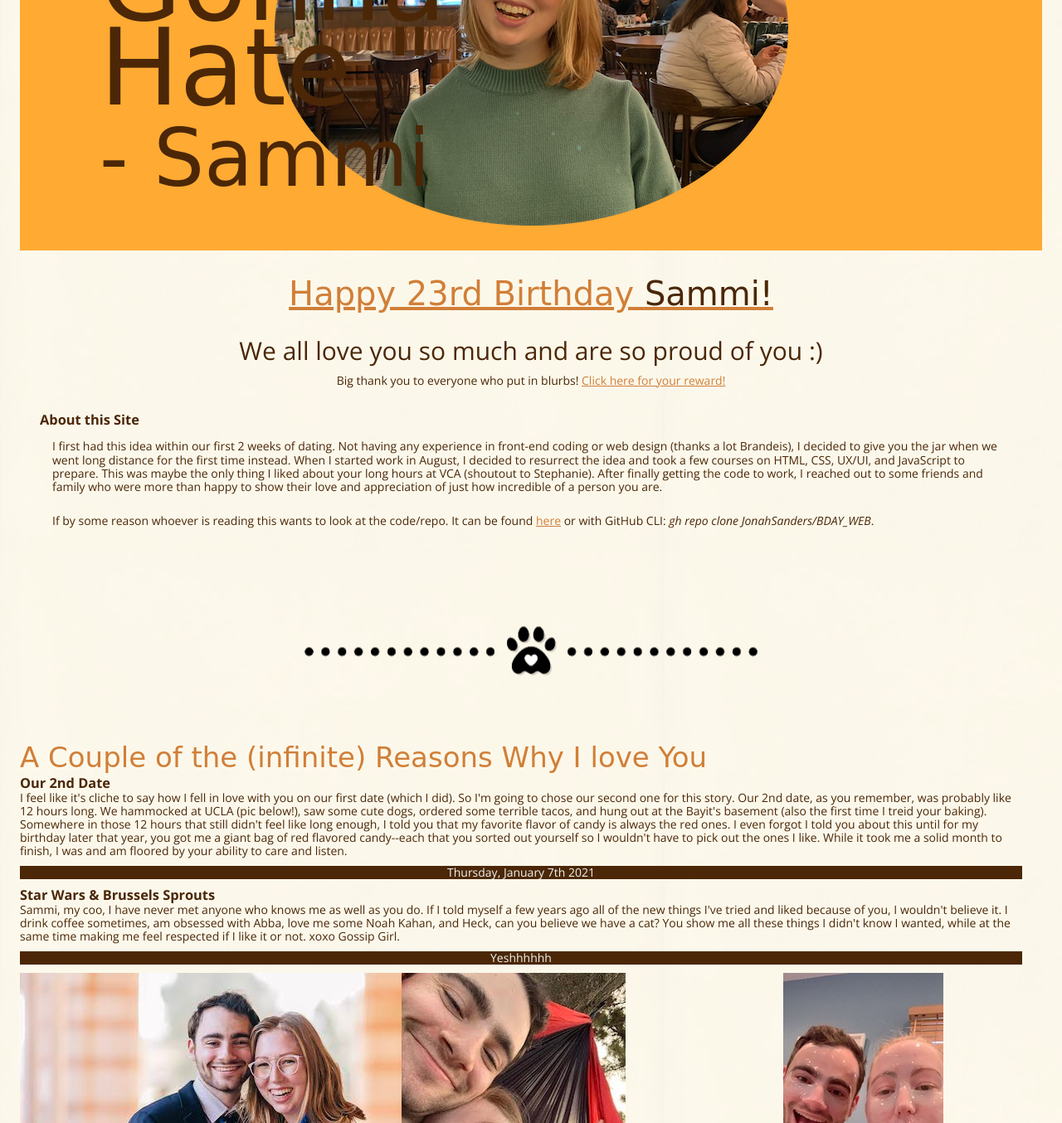
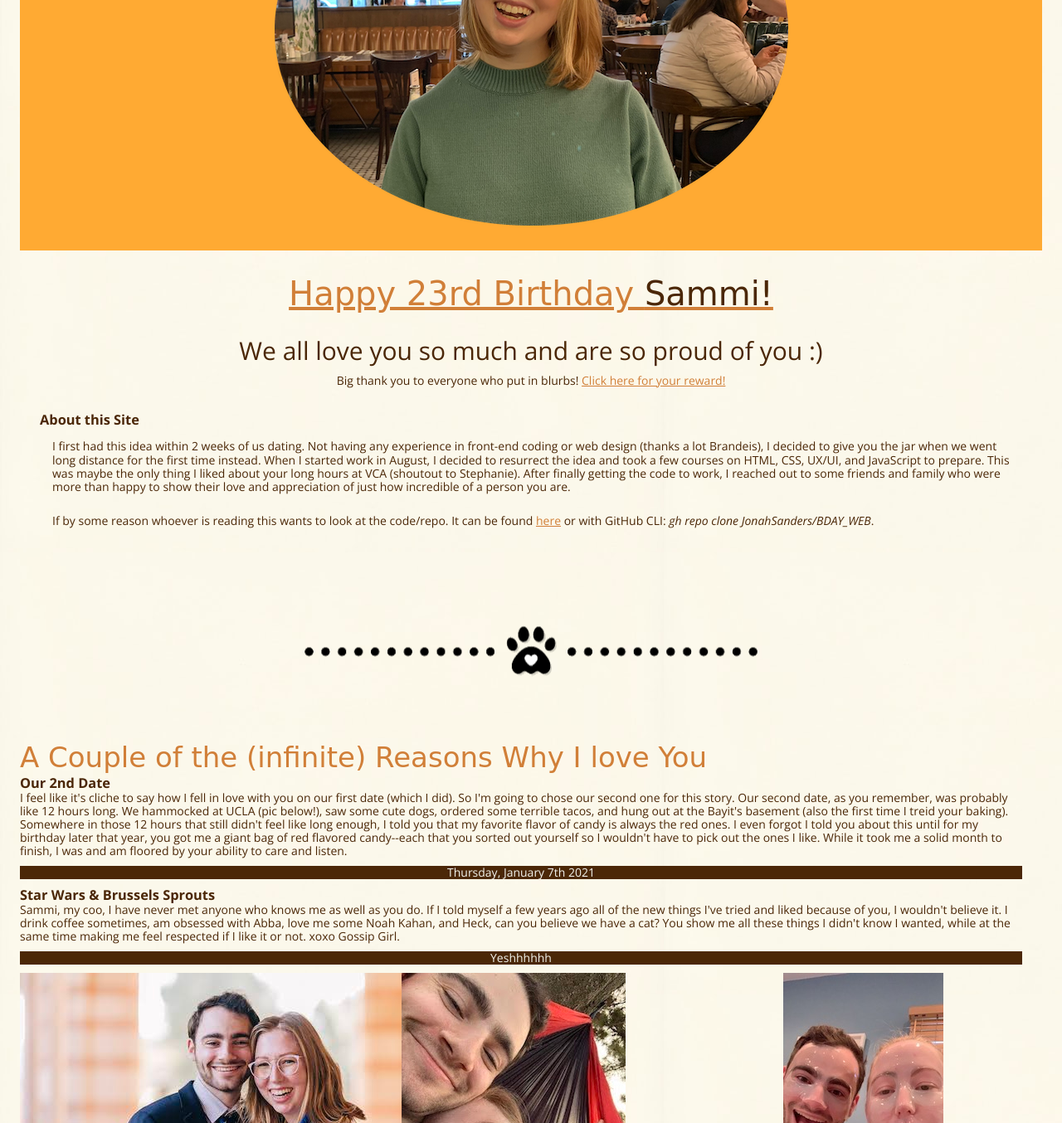
Before and after one commit to JonahSanders/BDAY_WEB, a plain HTML site: page index.html in a window 1280 px wide. Shown: the part 400-1754 px from the top of the page at 83% size. Drawn offline with nearby package versions, Linux system fonts and the light colour scheme; a web font is replaced by a local one.

Commit message:
Update index.html

```diff
--- a/index.html
+++ b/index.html
@@ -34,10 +34,10 @@
                 <div class="container">
                     <img src="images/hero.png" alt="picture of Sammi in NYC resturuant">
                     <p class="large-ribbon"></p>
-                    <p class="quote">"Haters</p>
+                   <!-- <p class="quote">"Haters</p>
                     <p class="quoteLine2">Gonna</p>
                     <p class="quoteLine25">Hate "</p>
-                    <p class="quoteLine3">- Sammi</p>
+                    <p class="quoteLine3">- Sammi</p>-->
                 </div>
             </div><!--end hero-->
 
@@ -52,7 +52,7 @@
 
                     <div id="about">
                         <h3>About this Site</h3>
-                        <p>I first had this idea within our first 2 weeks of dating. Not having any experience in front-end coding or web design (thanks a lot Brandeis),
+                        <p>I first had this idea within 2 weeks of us dating. Not having any experience in front-end coding or web design (thanks a lot Brandeis),
                             I decided to give you the jar when we went long distance for the first time instead. When I started work in August, I decided to resurrect the idea
                             and took a few courses on HTML, CSS, UX/UI, and JavaScript to prepare. This was maybe the only thing I liked about your long hours at VCA (shoutout to Stephanie).
                             After finally getting the code to work, I reached out to some friends and family who were more than happy to show their love and appreciation
@@ -78,7 +78,7 @@
                         </header>
                         <section class="excpert">
                             <p>I feel like it's cliche to say how I fell in love with you on our first date (which I did). So I'm going
-                                to chose our second one for this story. Our 2nd date, as you remember, was probably like 12 hours long. We
+                                to chose our second one for this story. Our second date, as you remember, was probably like 12 hours long. We
                                 hammocked at UCLA (pic below!), saw some cute dogs, ordered some terrible tacos, and hung out at the Bayit's basement (also the first
                                 time I treid your baking). Somewhere in those 12 hours that still didn't feel like long enough, I told you that my
                                 favorite flavor of candy is always the red ones. I even forgot I told you about this until for my birthday later that year,
```
